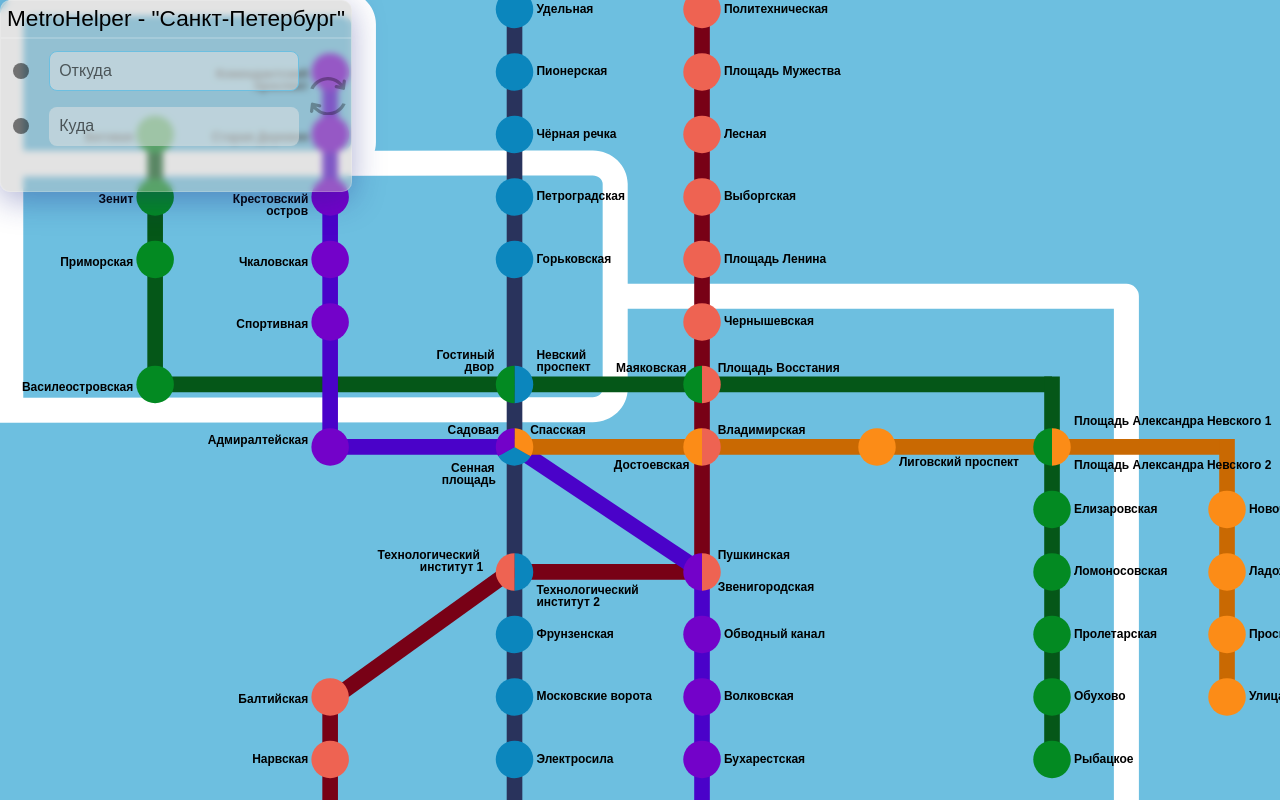
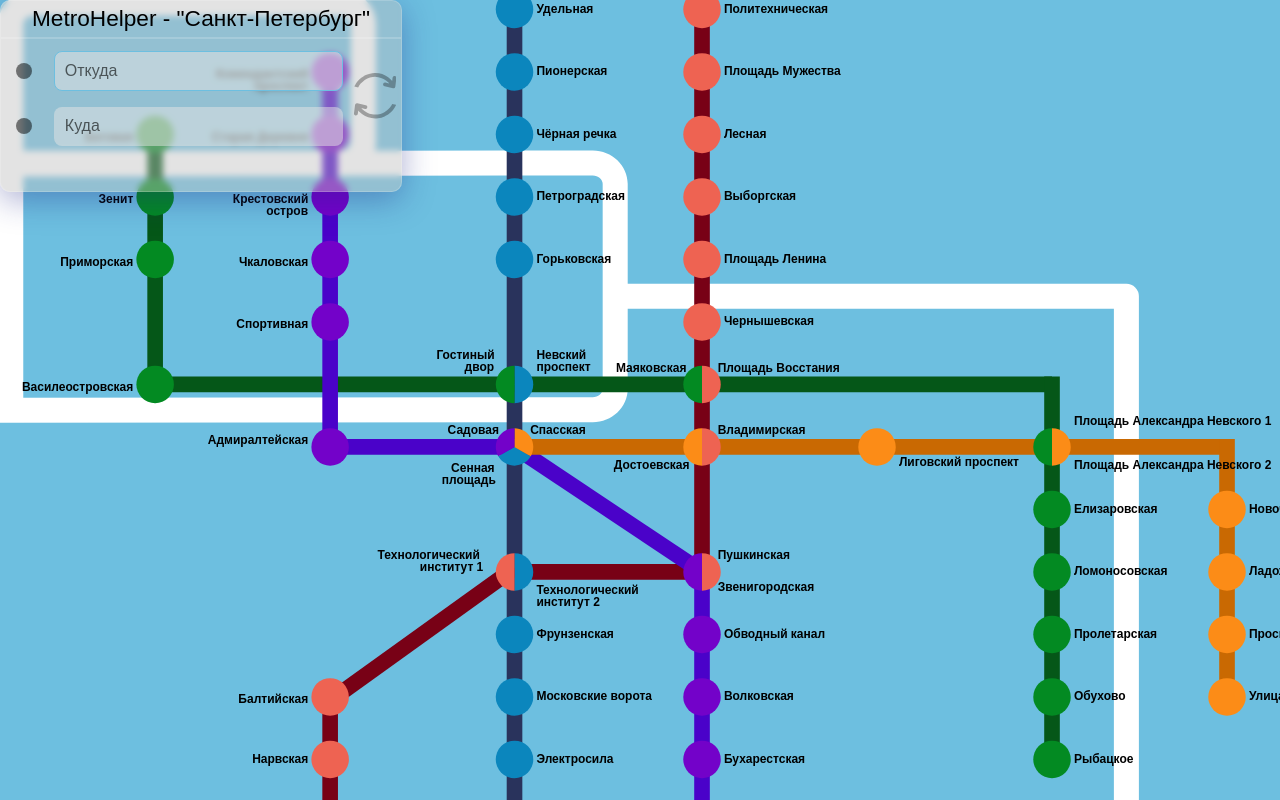
Before and after one commit to finn3r/MetroHelper, a React (Create React App) app: page / in a window 1280 px wide. Built offline with nearby package versions, Linux system fonts and the light colour scheme; a web font is replaced by a local one.

Commit message:
Changed menu width

```diff
--- a/src/styled.ts
+++ b/src/styled.ts
@@ -41,7 +41,7 @@ export const MenuContainer = styled.div`
   display: flex;
   background: ${props => props.theme.second_bg};
   position: absolute;
-  width: 350px;
+  width: 25rem;
   flex-direction: column;
 
   backdrop-filter: blur(3px);
```
Also changed, not shown: 1 other file (tests, documents, lock files or other folders).
